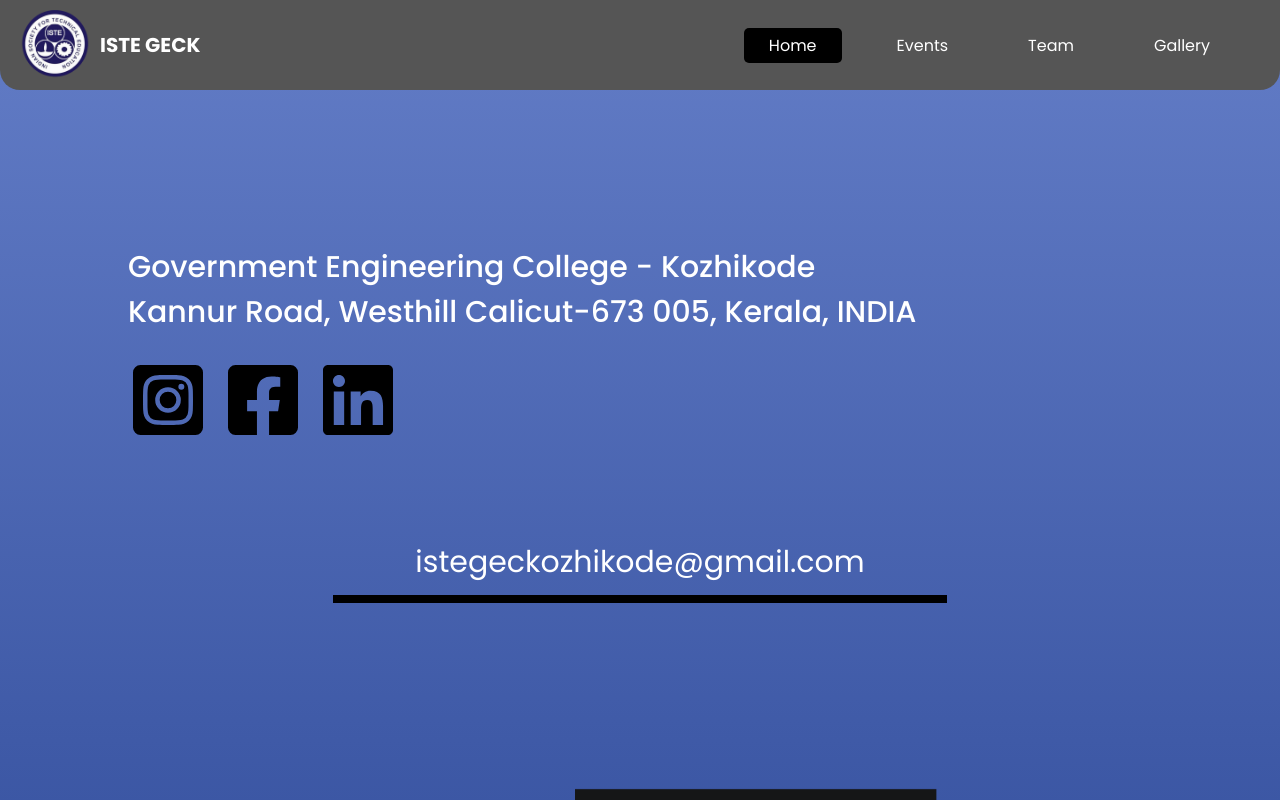
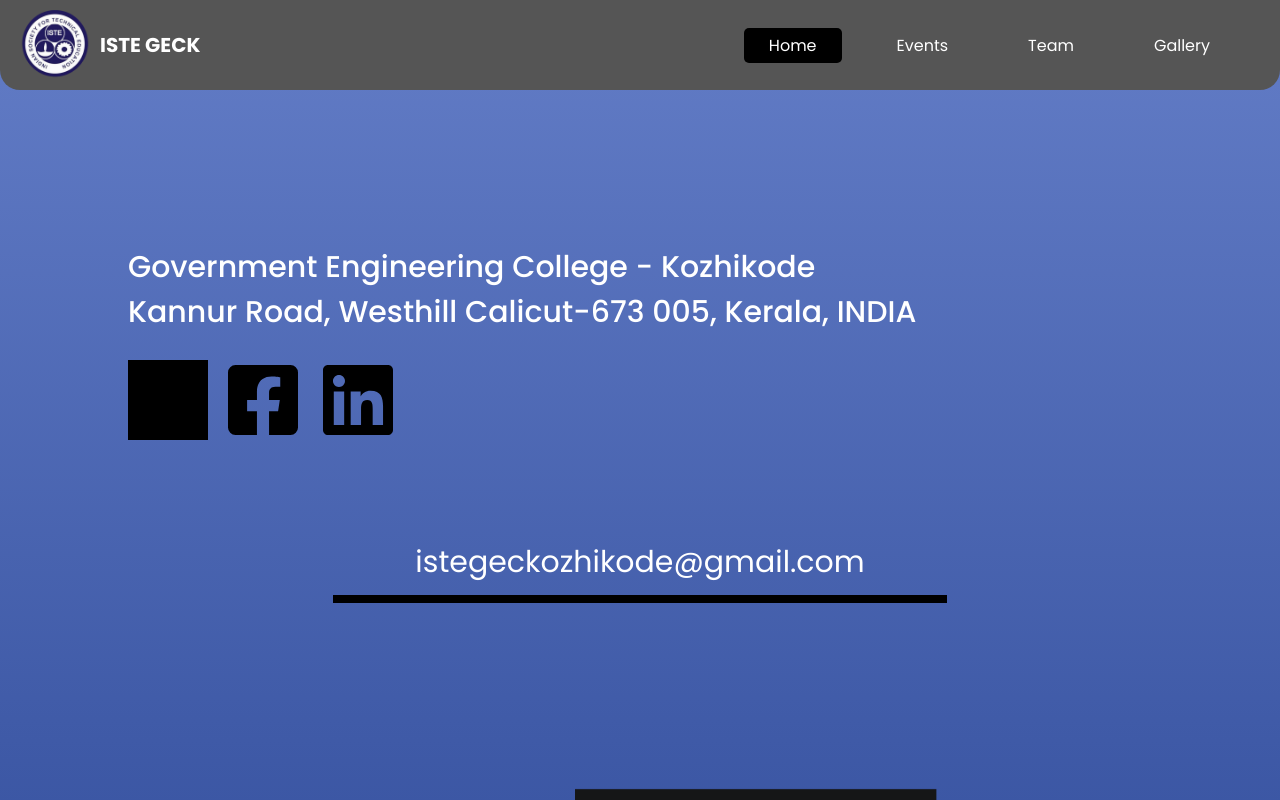
Before and after one commit to Irregular-luck/iste, a React (Vite) app: page / in a window 1280 px wide. In both pictures the pointer is over the link 168 px from the left and 5096 px from the top of the page. Shown: the part 4696-5496 px from the top of the page. Built offline with nearby package versions, Linux system fonts and the light colour scheme.

Commit message:
hover fb insta

```diff
--- a/src/components/Footer.module.css
+++ b/src/components/Footer.module.css
@@ -39,6 +39,10 @@
   font-size: 80px;
   display: flex;
   align-items: center;
+}
+
+.Icons a:hover{
+  background-color: black;
 }
 
 
--- a/src/components/TeamContent.jsx
+++ b/src/components/TeamContent.jsx
@@ -41,7 +41,6 @@ export default function TeamContent() {
         </div>
       </div>
 
-      {/* ✅ ONE Lightbox only */}
       <Lightbox
         open={open}
         close={() => setOpen(false)}
```
Also changed, not shown: 1 other file (tests, documents, lock files or other folders).
